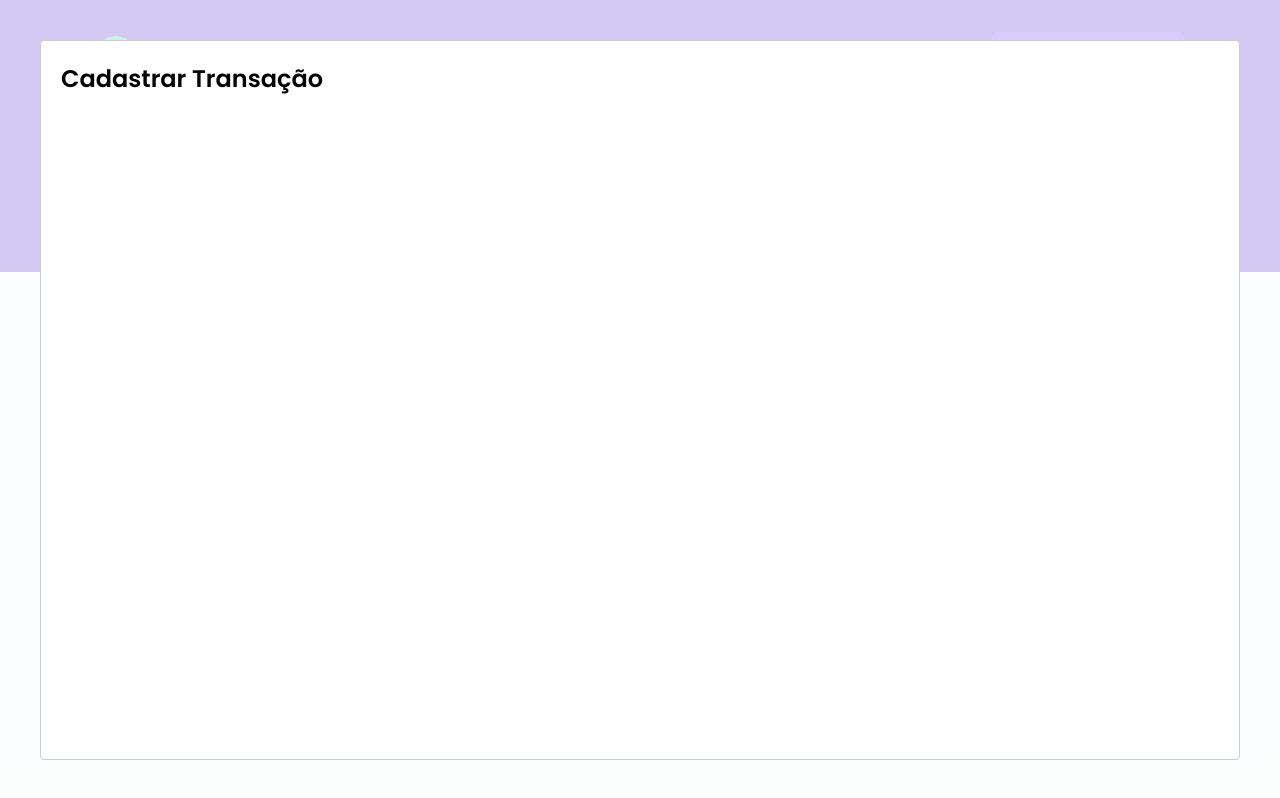
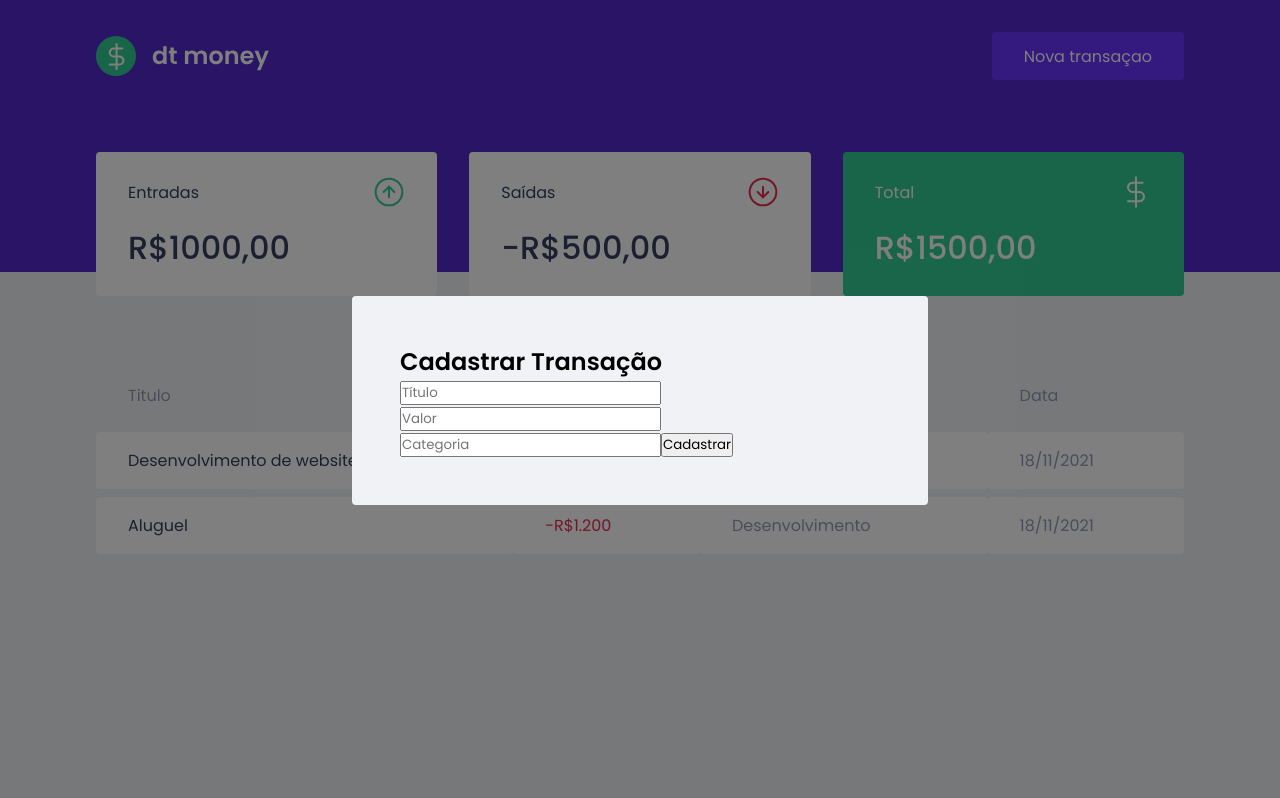
Before and after one commit to arthurmarconcini/dtmoney, a React (Create React App) app: page / in a window 1280 px wide. Both pictures are taken after a click on the button "Nova transaçao". Built offline with nearby package versions, Linux system fonts and the light colour scheme; no server answers; what miragejs would draw is missing.

Commit message:
feat: create modal component & modal styles

```diff
--- a/src/App.tsx
+++ b/src/App.tsx
@@ -3,6 +3,7 @@
 
 import { Dashboard } from './components/Dashboard'
 import { Header } from './components/Header'
+import { NewTransactionModal } from './components/NewTransactionModal'
 import { GlobalStyle } from './styles/global'
 
 Modal.setAppElement('#root')
@@ -23,12 +24,10 @@
     <>
       <Header onOpenNewTransactionModal={handleOpenNewTransactionModal} />
       <Dashboard />
-      <Modal
+      <NewTransactionModal
         isOpen={isNewTransactionModalOpen}
         onRequestClose={handleCloseNewTransactionModal}
-      >
-        <h2>Cadastrar Transação</h2>
-      </Modal>
+      />
       <GlobalStyle />
     </>
   )
--- /dev/null
+++ b/src/components/NewTransactionModal/index.tsx
@@ -0,0 +1,30 @@
+import Modal from 'react-modal'
+import { Container } from './styles'
+
+interface NewTransactionModalProps {
+  isOpen: boolean
+  onRequestClose: () => void
+}
+
+export function NewTransactionModal({
+  isOpen,
+  onRequestClose
+}: NewTransactionModalProps) {
+  return (
+    <Modal
+      isOpen={isOpen}
+      onRequestClose={onRequestClose}
+      overlayClassName="react-modal-overlay"
+      className="react-modal-content"
+    >
+      <Container>
+        <h2>Cadastrar Transação</h2>
+
+        <input placeholder="Título" />
+        <input type="number" placeholder="Valor" />
+        <input placeholder="Categoria" />
+        <button type="submit">Cadastrar</button>
+      </Container>
+    </Modal>
+  )
+}
--- /dev/null
+++ b/src/components/NewTransactionModal/styles.ts
@@ -0,0 +1,3 @@
+import styled from 'styled-components'
+
+export const Container = styled.form``
--- a/src/styles/global.ts
+++ b/src/styles/global.ts
@@ -54,4 +54,29 @@
     opacity: 0.6;
     cursor: not-allowed;
   }
+
+  //Modal Styles
+  .react-modal-overlay {
+    background: rgba(0, 0, 0, 0.5);
+
+    position: fixed;
+    top: 0;
+    bottom: 0;
+    right: 0;
+    left: 0;
+
+    display: flex;
+    align-items: center;
+    justify-content: center;
+  }
+
+  .react-modal-content {
+    width: 100%;
+    max-width: 576px;
+
+    background: var(--background);
+    padding: 3rem;
+    position: relative;
+    border-radius: 0.25rem;
+  }
 `
```
